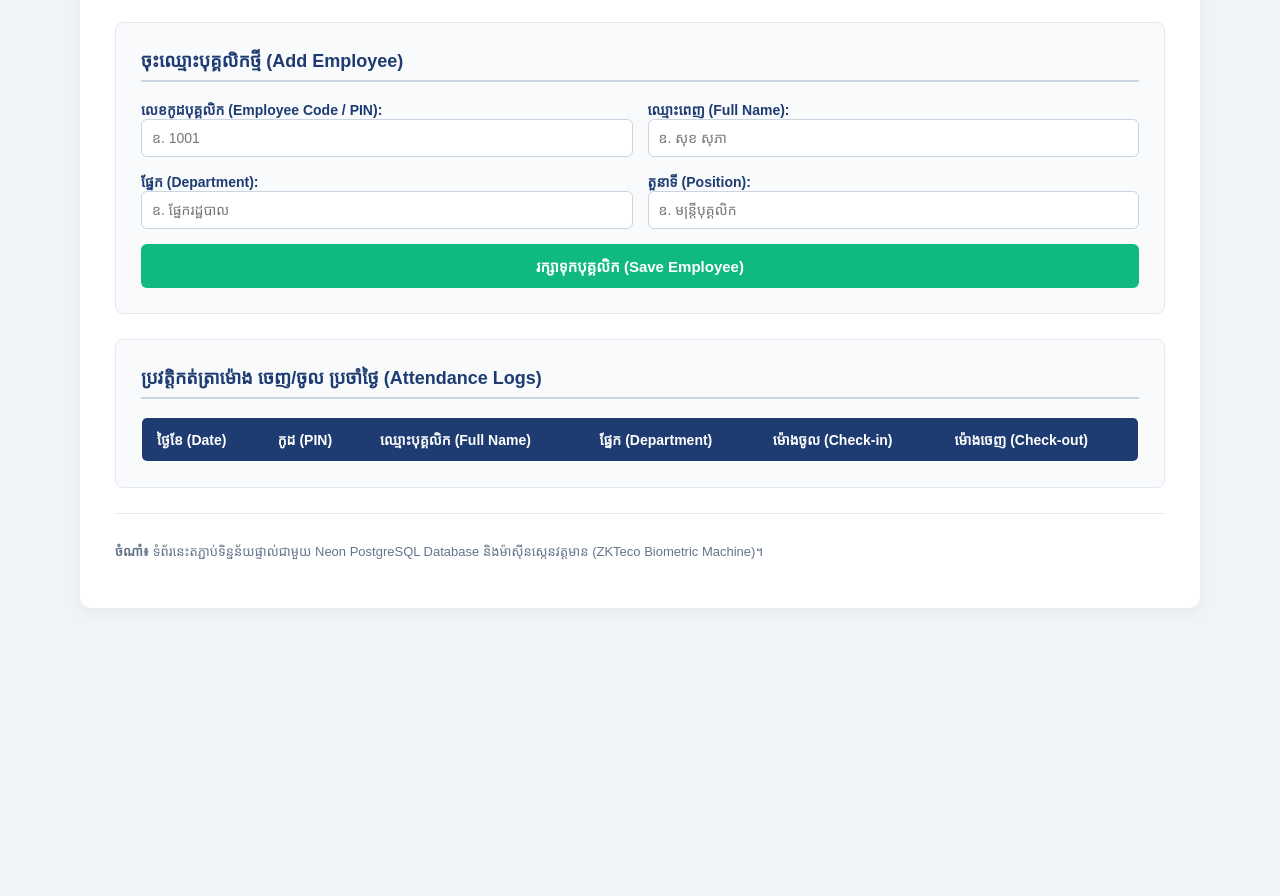
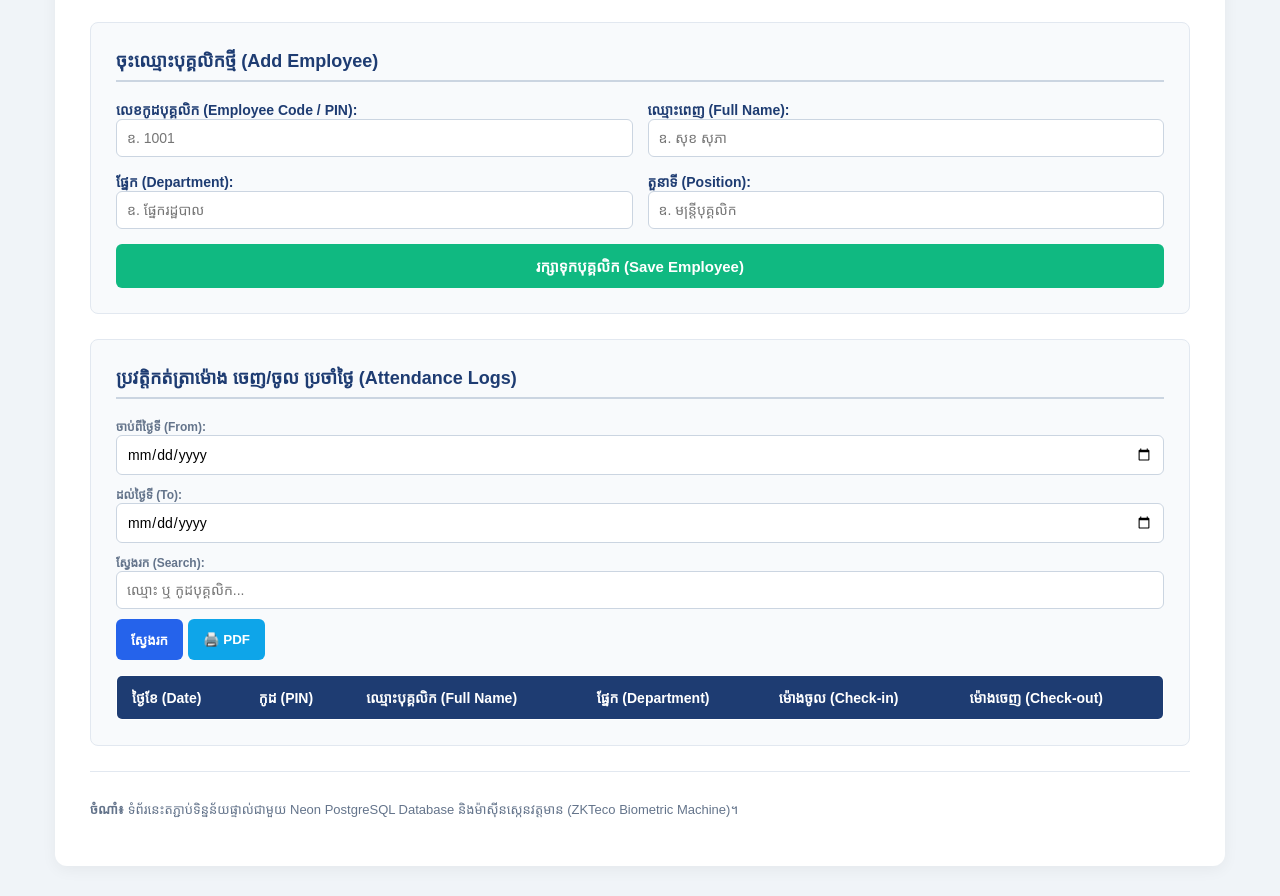
Before and after one commit to Machantra76/DRY-PORT-ORGANIZATION-CHART, a website: page views/hr-in-out.html in a window 1280 px wide. Shown: the part 180-1076 px from the top of the page. Before the commit the page ends 818 px from the top, so only its background shows below. Drawn offline with Linux system fonts and the light colour scheme; no server answers; a web font is replaced by a local one.

Commit message:
Update hr-in-out.html

```diff
--- a/views/hr-in-out.html
+++ b/views/hr-in-out.html
@@ -7,7 +7,7 @@
     <link href="https://fonts.googleapis.com/css2?family=Kantumruy+Pro:wght@300;400;600;700&display=swap" rel="stylesheet">
     <style>
         body { font-family: 'Kantumruy Pro', sans-serif; background-color: #f0f4f8; margin: 0; padding: 30px; color: #334155; }
-        .container { max-width: 1050px; margin: 0 auto; background: white; padding: 35px; border-radius: 12px; box-shadow: 0 4px 15px rgba(0,0,0,0.05); }
+        .container { max-width: 1100px; margin: 0 auto; background: white; padding: 35px; border-radius: 12px; box-shadow: 0 4px 15px rgba(0,0,0,0.05); }
         .back-btn { display: inline-block; margin-bottom: 20px; text-decoration: none; background: #2a5298; color: white; padding: 8px 16px; border-radius: 6px; font-size: 14px; transition: background 0.3s; }
         .back-btn:hover { background: #1e3c72; }
         h1 { color: #1e3c72; margin: 0; font-size: 26px; }
@@ -23,14 +23,22 @@
         button.submit-btn { background: #10b981; color: white; border: none; padding: 12px 20px; border-radius: 6px; cursor: pointer; font-weight: 600; font-family: 'Kantumruy Pro', sans-serif; font-size: 15px; transition: background 0.3s; }
         button.submit-btn:hover { background: #059669; }
 
+        .filter-section { display: grid; grid-template-columns: repeat(auto-fit, minmax(180px, 1fr)) auto auto; gap: 10px; margin-bottom: 15px; align-items: flex-end; }
+
         table { width: 100%; border-collapse: collapse; margin-top: 15px; background: white; border-radius: 6px; overflow: hidden; border: 1px solid #cbd5e1; }
         th, td { padding: 12px 15px; text-align: left; border-bottom: 1px solid #e2e8f0; font-size: 14px; }
         th { background: #1e3c72; color: white; font-weight: 600; }
         tr:hover { background: #f1f5f9; }
 
         .badge-in { background: #d1fae5; color: #065f46; padding: 4px 8px; border-radius: 4px; font-size: 12px; font-weight: 600; }
-        .badge-out { background: #fee2e2; color: #991b1b; padding: 4px 8px; border-radius: 4px; font-size: 12px; font-weight: 600; }
         .footer-note { margin-top: 25px; font-size: 13px; color: #64748b; border-top: 1px solid #e2e8f0; padding-top: 15px; }
+
+        /* Hide filter and buttons during printing */
+        @media print {
+            .back-btn, .section-box:first-of-type, .filter-section, .footer-note { display: none; }
+            body { background: white; padding: 0; }
+            .container { box-shadow: none; padding: 0; }
+        }
     </style>
 </head>
 <body>
@@ -41,7 +49,7 @@
         <h1>វត្តមាន ម៉ោងចេញ/ចូល</h1>
         <div class="eng-sub">Staff Attendance Check-in / Check-out System</div>
 
-        <!-- ១. Form សម្រាប់ចុះឈ្មោះបុគ្គលិកថ្មី (ដើម្បីយក Code ទៅស្កេនម៉ាស៊ីន) -->
+        <!-- ១. Form សម្រាប់ចុះឈ្មោះបុគ្គលិកថ្មី -->
         <div class="section-box">
             <h3>ចុះឈ្មោះបុគ្គលិកថ្មី (Add Employee)</h3>
             <form id="employeeForm">
@@ -69,9 +77,30 @@
             </form>
         </div>
 
-        <!-- ២. តារាងបង្ហាញប្រវត្តិកត់ត្រាម៉ោងចេញ/ចូល (Attendance Logs ពីម៉ាស៊ីនស្កេន ឬ Database) -->
+        <!-- ២. តារាងបង្ហាញប្រវត្តិកត់ត្រាម៉ោងចេញ/ចូល -->
         <div class="section-box">
             <h3>ប្រវត្តិកត់ត្រាម៉ោង ចេញ/ចូល ប្រចាំថ្ងៃ (Attendance Logs)</h3>
+
+            <!-- Filter & Search Controls -->
+            <div class="filter-section">
+                <div>
+                    <label style="font-size: 12px; color: #64748b;">ចាប់ពីថ្ងៃទី (From):</label>
+                    <input type="date" id="fromDate">
+                </div>
+                <div>
+                    <label style="font-size: 12px; color: #64748b;">ដល់ថ្ងៃទី (To):</label>
+                    <input type="date" id="toDate">
+                </div>
+                <div>
+                    <label style="font-size: 12px; color: #64748b;">ស្វែងរក (Search):</label>
+                    <input type="text" id="searchInput" placeholder="ឈ្មោះ ឬ កូដបុគ្គលិក...">
+                </div>
+                <div style="display: flex; gap: 5px;">
+                    <button onclick="loadAttendanceLogs()" style="background: #2563eb; color: white; border: none; padding: 10px 15px; border-radius: 6px; cursor: pointer; font-weight: 600; height: 41px;">ស្វែងរក</button>
+                    <button onclick="printAttendance()" style="background: #0ea5e9; color: white; border: none; padding: 10px 15px; border-radius: 6px; cursor: pointer; font-weight: 600; height: 41px;" title="Print ឬ Save ជា PDF">🖨️ PDF</button>
+                </div>
+            </div>
+
             <table>
                 <thead>
                     <tr>
@@ -95,10 +124,18 @@
     </div>
 
     <script>
-        // មុខងារទាញយកប្រវត្តិកត់ត្រាវត្តមានមកបង្ហាញ
+        // មុខងារទាញយកប្រវត្តិកត់ត្រាវត្តមាន (មាន Filter & Search)
         async function loadAttendanceLogs() {
+            const from = document.getElementById('fromDate').value;
+            const to = document.getElementById('toDate').value;
+            const search = document.getElementById('searchInput').value;
+
+            let url = '/api/attendance/logs?';
+            if (from && to) url += `from=${from}&to=${to}&`;
+            if (search) url += `search=${encodeURIComponent(search)}`;
+
             try {
-                const response = await fetch('/api/attendance/logs');
+                const response = await fetch(url);
                 const data = await response.json();
 
                 const tbody = document.getElementById('attendanceLogsTableBody');
@@ -149,6 +186,7 @@
                 if (response.ok) {
                     alert('បានចុះឈ្មោះបុគ្គលិកដោយជោគជ័យ!');
                     document.getElementById('employeeForm').reset();
+                    loadAttendanceLogs();
                 } else {
                     alert('កំហុស៖ ' + (result.error || 'មិនអាចរក្សាទុកបានទេ'));
                 }
@@ -157,7 +195,12 @@
             }
         });
 
-        // ផ្ទុកទិន្នន័យពេលបើកទំព័រ និងធ្វើបច្ចុប្បន្នភាពស្វ័យប្រវត្តិរៀងរាល់ ៥ វិនាទី (Real-time Refresh)
+        // មុខងារ Print / Save PDF
+        function printAttendance() {
+            window.print();
+        }
+
+        // โหลดข้อมูลตอนเปิดหน้าเว็บ และ Refresh อัตโนมัติทุกๆ 5 วินาที
         loadAttendanceLogs();
         setInterval(loadAttendanceLogs, 5000);
     </script>
```
